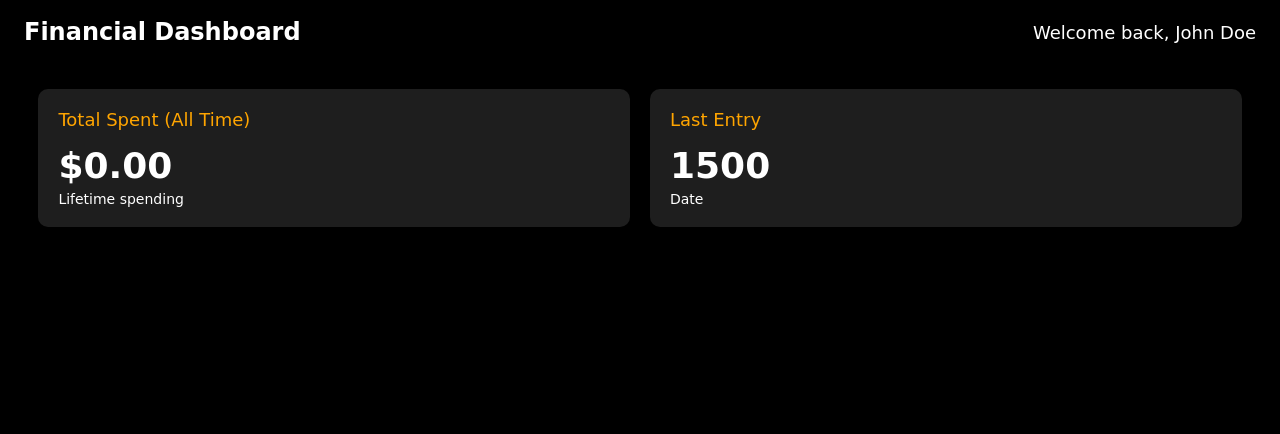
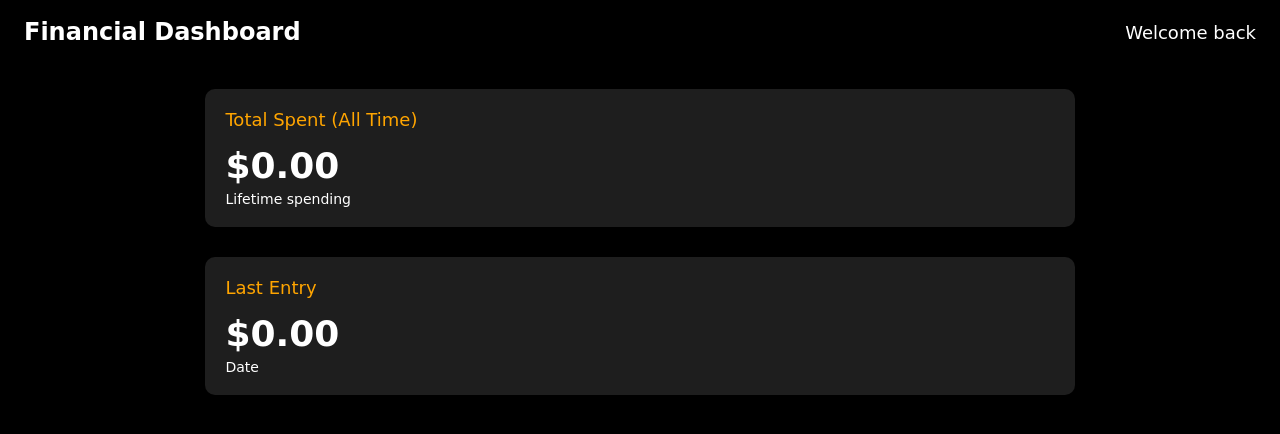
Before and after one commit to dishusingla001/expense_tracker, a plain HTML site: page frontend/graph.html in a window 1280 px wide. Shown: the part 78-512 px from the top of the page. Drawn offline with nearby package versions, Linux system fonts and the light colour scheme; no server answers; sample sign-in values are in the browser's storage.

Commit message:
account page changes

```diff
--- a/frontend/graph.css
+++ b/frontend/graph.css
@@ -161,11 +161,13 @@ body{
 
 .stats-container {
   display: flex;
-  justify-content: space-between;
-  gap: 20px;
-  margin-bottom: 40px;
+  flex-direction: column;
+  justify-content: center;
+  gap: 30px;
+  /* width: 70%; */
+  /* margin: 4rem; */
   padding: 1.2rem;
-  margin: 1.2rem;
+  /* margin: 1.2rem; */
 }
 
 .stat-card {
@@ -173,6 +175,8 @@ body{
   border-radius: 10px;
   padding: 20px;
   flex: 1;
+  width: 70%;
+  align-self: center;
 }
 
 .stat-title {
--- a/frontend/graph.html
+++ b/frontend/graph.html
@@ -9,19 +9,7 @@
   <script src="https://cdn.jsdelivr.net/npm/chart.js"></script>
 
 
-  <style>
-    /* Add to graph.css */
-.chart-container {
-  position: relative;
-  width: 100%;
-  min-height: 300px;
-}
 
-#last6DaysChart {
-  width: 100% !important;
-  height: 100% !important;
-}
-  </style>
 
 </head>
 <body>
@@ -59,19 +47,20 @@
 </div>
     <div class="header">
       <div class="dashboard-title">Financial Dashboard</div>
-      <div class="user-info">Welcome back, John Doe</div>
+      <div class="user-info">Welcome back</div>
     </div>
 
     <div class="stats-container">
       <div class="stat-card">
         <div class="stat-title">Total Spent (All Time)</div>
+
         <div class="stat-value" id="allTimeSpent">$0.00</div>
         <div class="stat-change">Lifetime spending</div>
     </div>
 
     <div class="stat-card">
       <div class="stat-title">Last Entry</div>
-      <div class="stat-value">1500</div>
+      <div class="stat-value">$0.00</div>
       <div class="stat-change">Date</div>
     </div>
 
```
